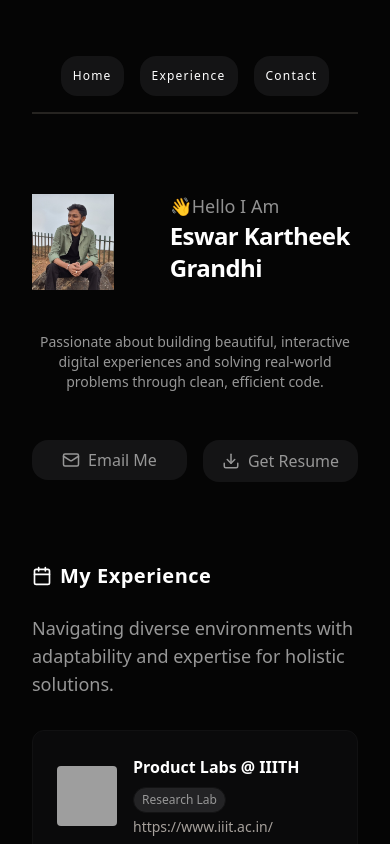
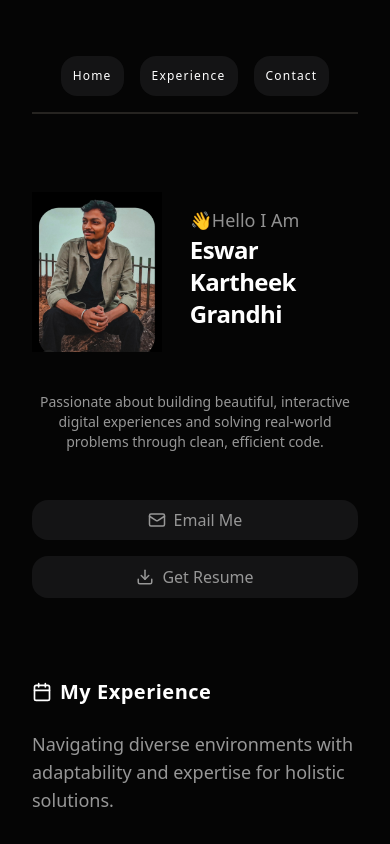
Before and after one commit to Eswarkartheekgrandhi/master-portfolio, a React (Vite) app: page / in a window 390 px wide. Shown: the top 844 px of the page. Built offline with nearby package versions, Linux system fonts and the light colour scheme; grey boxes are pictures that could not be loaded.

Commit message:
changed width of icons and image

```diff
--- a/src/components/Hero.jsx
+++ b/src/components/Hero.jsx
@@ -12,7 +12,7 @@ import postgresImage from '../assets/postgres.png';
 import postmanImage from '../assets/postman.png';
 import mongodbImage from '../assets/mongodb.png';
 import cssImage from '../assets/css.png';
-import picture from '../assets/pic.jpg';
+import picture from '../assets/pic1.jpg';
 import omniImage from '../assets/omni.png';
 import figmaImage from '../assets/figma.svg';
 import webdImage from '../assets/webd.png';
@@ -202,14 +202,14 @@ const projects = [
         </div>
 
         {/* Hero Content */}
-        <div className="flex flex-col items-center justify-center text-center gap-8">
-          <div className="flex lg:flex-row lg:items-start md:flex-row sm:flex-row items-center gap-14 text-left max-w-none max-h-none">
+        <div className="flex flex-col items-center justify-center text-center gap-8 ">
+          <div className="flex lg:flex-row lg:items-start md:flex-row sm:flex-row items-center lg:gap-14 md:gap-15 sm:gap-1 gap-7 text-left max-w-none max-h-none">
             <img
               src={picture}
               alt="Hero"
-              className="w-24 h-24 sm:w-32 sm:h-32 md:w-40 md:h-40 lg:w-48 lg:h-48 object-cover"
+              className="w-35 h-40 sm:w-32 sm:h-32 md:w-40 md:h-40 lg:w-48 lg:h-58 object-cover"
             />
-            <div>
+            <div className='lg:mt-7'>
               <h1 className="text-lg sm:text-xl text-[#919191]">
                 <span
                   className="inline-block"
@@ -263,12 +263,12 @@ const projects = [
             Passionate about building beautiful, interactive digital experiences and solving real-world problems through clean, efficient code.
           </p>
 
-          <div className="flex lg:hidden md:hidden gap-4 mt-4 w-full">
+          <div className="flex flex-col justify-center items-center lg:hidden md:hidden gap-4 mt-4 w-full">
             <a
               href="https://mail.google.com/mail/?view=cm&fs=1&to=eswarkartheekgrandhi@gmail.com"
               target="_blank"
               rel="noopener noreferrer"
-              className="w-1/2"
+              className="w-full"
             >
               <button className="w-full px-4 py-2 rounded-2xl text-[#979797] hover:bg-white hover:text-black bg-[#141415] transition flex items-center justify-center gap-2 whitespace-nowrap">
                 <Mail size={18} />
@@ -280,7 +280,7 @@ const projects = [
               href="https://drive.google.com/file/d/1ZXPnF91Hn_GIkCoBJy2HUOnYq-q7WXei/view?usp=sharing"
               target="_blank"
               rel="noopener noreferrer"
-              className="w-1/2"
+              className="w-full"
             >
               <button className="w-full px-4 py-2 rounded-2xl text-[#979797] hover:border-white hover:text-white transition bg-[#141415] flex items-center justify-center gap-2 border border-transparent whitespace-nowrap">
                 <Download size={18} />
```
Also changed, not shown: src/assets/pic1.jpg (added), src/assets/pic2.jpg (added).
